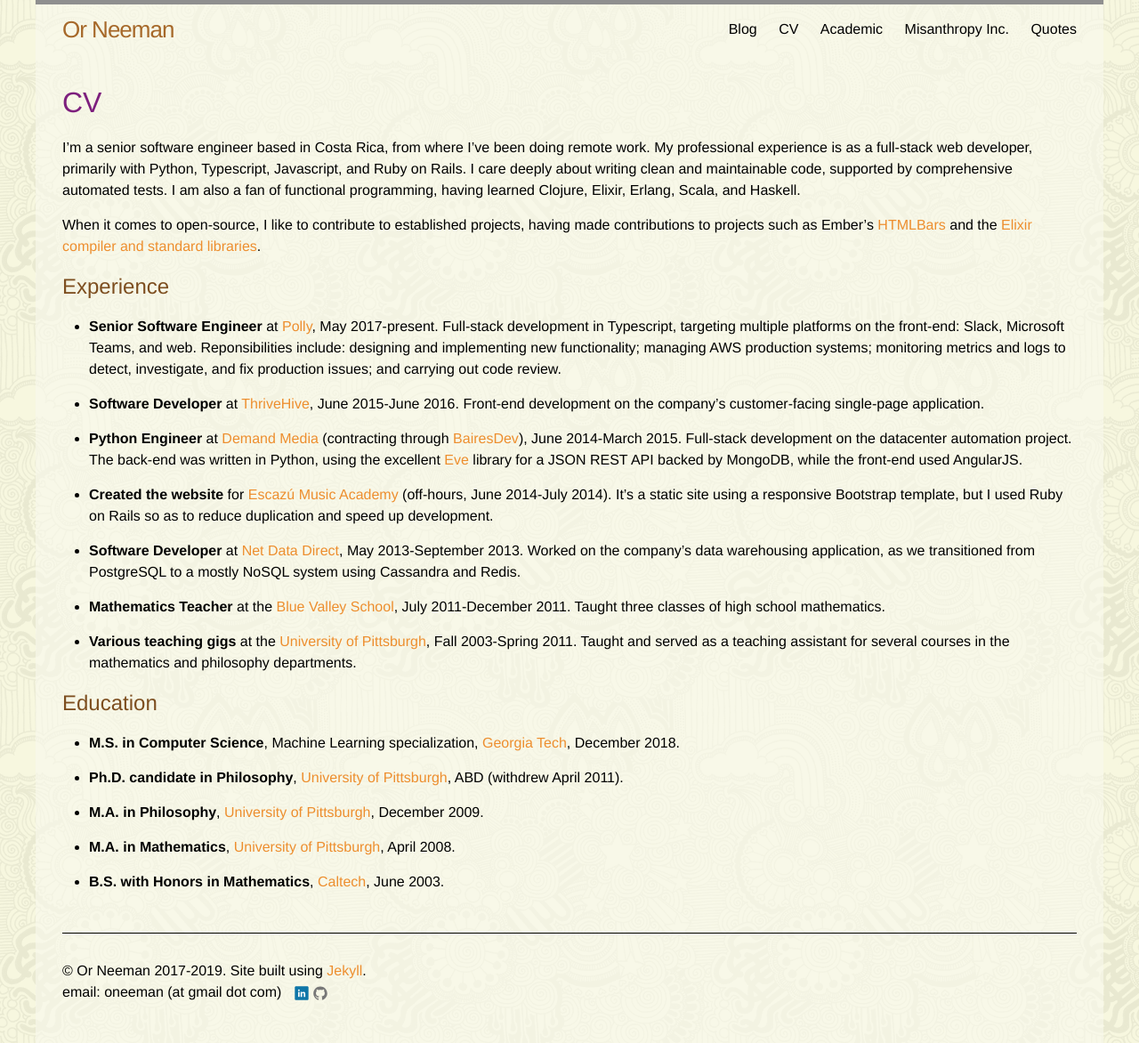
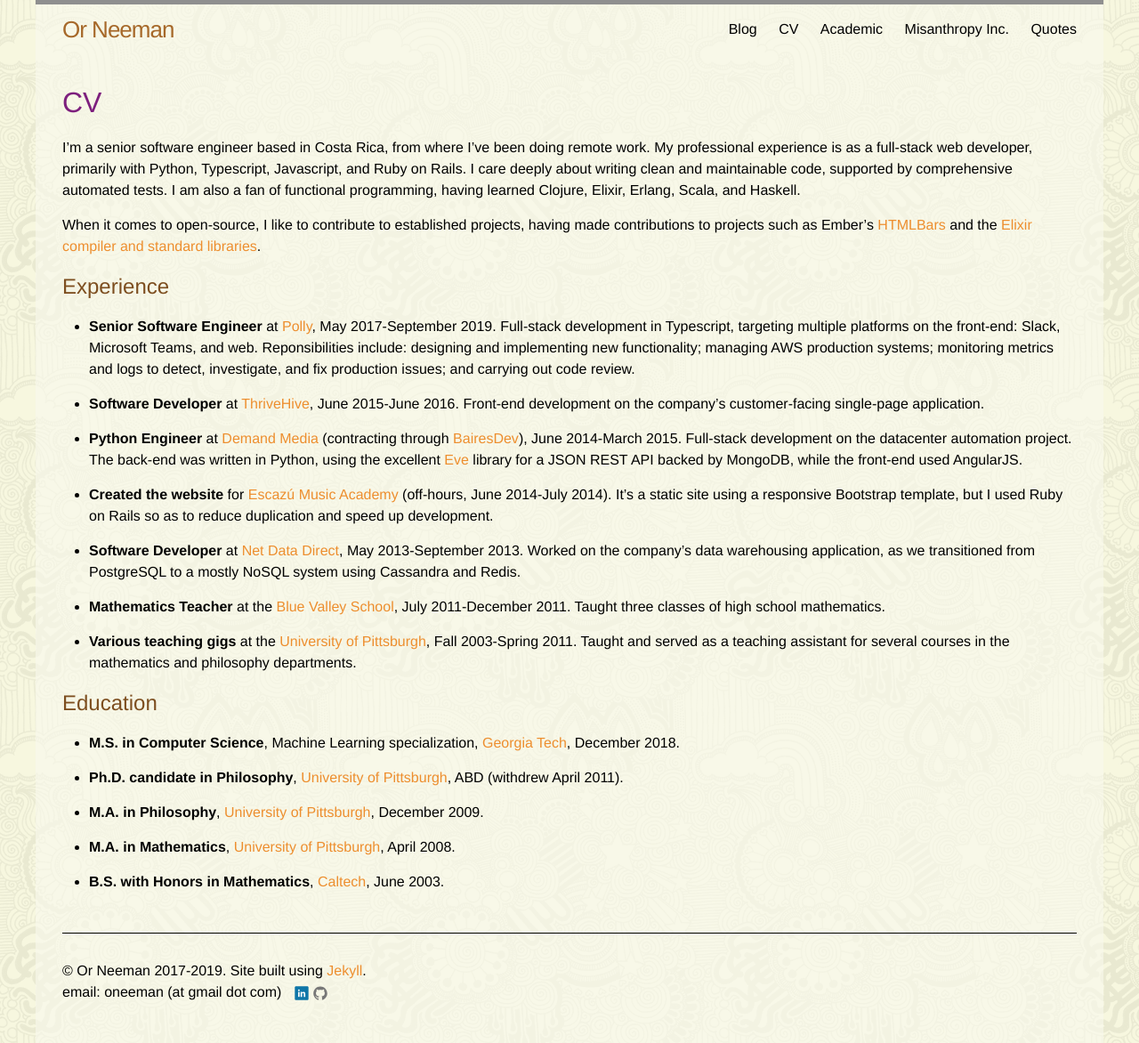
Before and after one commit to oneeman/oneeman.github.io, a Jekyll site: the page built from cv.md, in a window 1280 px wide. Shown: the whole page at 89% size. Built offline with Jekyll 4.4.1, drawn with Linux system fonts in a browser that asks for light colours.

Commit message:
Update cv with Polly end date

```diff
--- a/cv.md
+++ b/cv.md
@@ -17,7 +17,7 @@
 
 ## Experience
 
-* **Senior Software Engineer** at [Polly](https://polly.ai), May 2017-present.
+* **Senior Software Engineer** at [Polly](https://polly.ai), May 2017-September 2019.
 Full-stack development in Typescript, targeting multiple platforms on the front-end: Slack, Microsoft Teams, and web.
 Reponsibilities include:
 designing and implementing new functionality;
```
